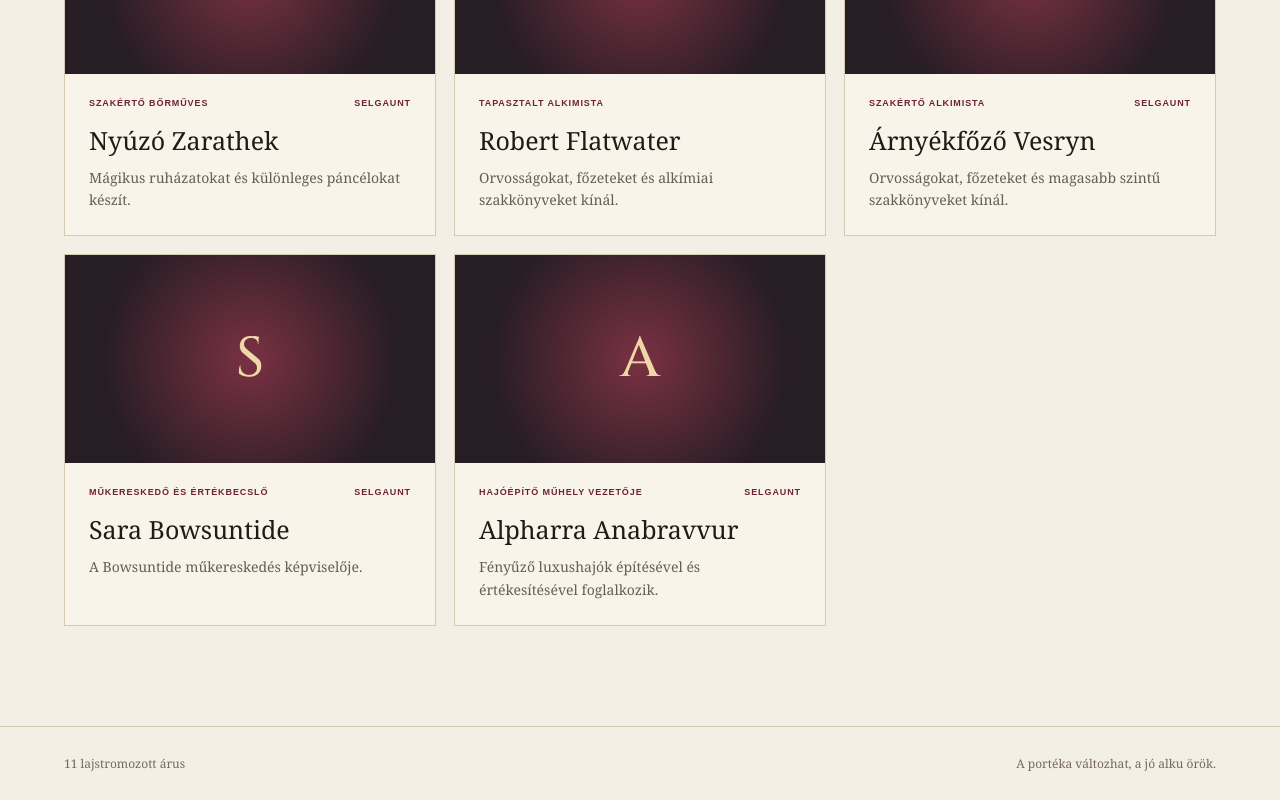
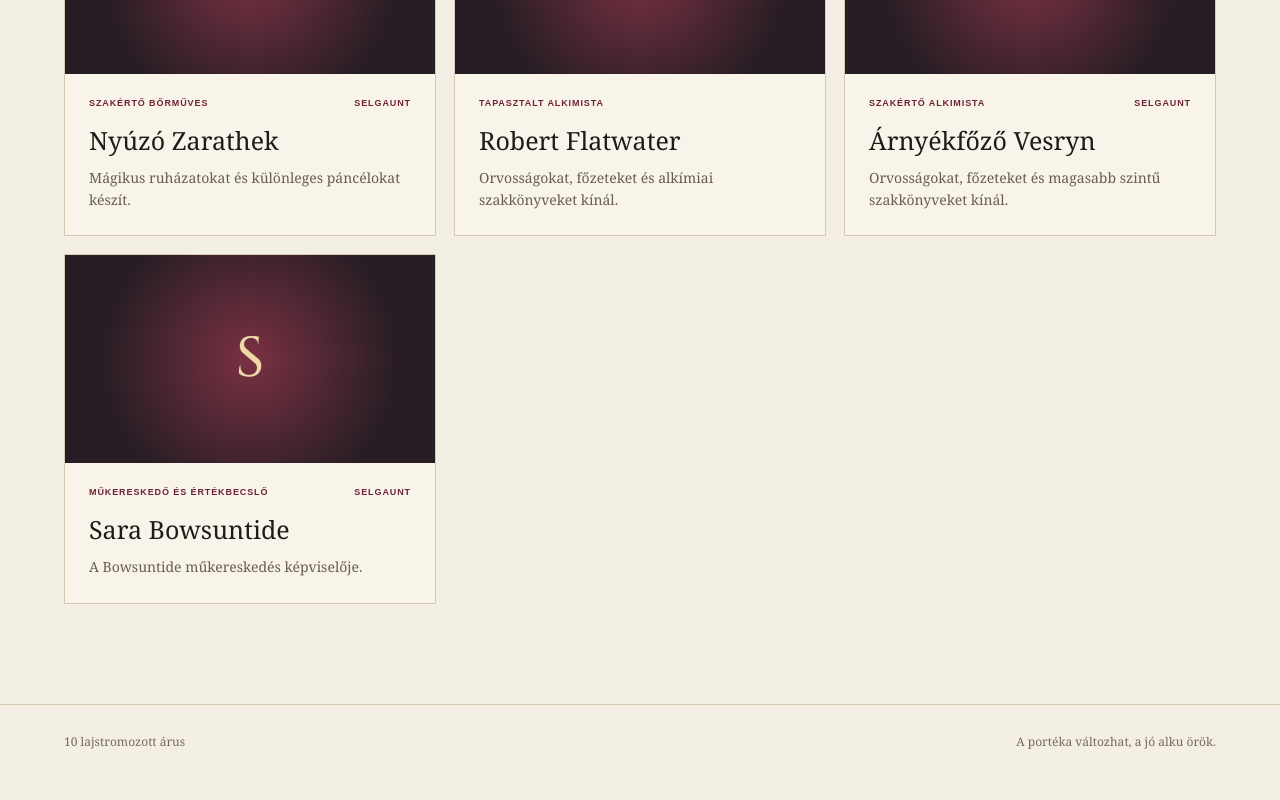
Before and after one commit to 90tszabotibor/Item-Catalog, a Next.js app: page / in a window 1280 px wide. Shown: the part 1578-2378 px from the top of the page. After the commit the page ends 2356 px from the top, so only its background shows below. Built offline with nearby package versions, Linux system fonts and the light colour scheme; no server answers.

Commit message:
Remove Alpharra merchant

```diff
--- a/app/merchant-data.ts
+++ b/app/merchant-data.ts
@@ -11,7 +11,6 @@ export const merchants: Merchant[] = [
   { slug:'robert-flatwater', hu:'Robert Flatwater', en:'Robert Flatwater', roleHu:'Tapasztalt alkimista', roleEn:'Experienced alchemist', location:'', noteHu:'Orvosságokat, főzeteket és alkímiai szakkönyveket kínál.', noteEn:'Offers medicines, potions, and alchemical manuals.', inventoryMode:'potions' },
   { slug:'arnyekfozo-vesryn', hu:'Árnyékfőző Vesryn', en:'Shadowbrewer Vesryn', roleHu:'Szakértő alkimista', roleEn:'Expert alchemist', location:'Selgaunt', noteHu:'Orvosságokat, főzeteket és magasabb szintű szakkönyveket kínál.', noteEn:'Offers medicines, potions, and advanced alchemical manuals.', inventoryMode:'potions' },
   { slug:'sara-bowsuntide', hu:'Sara Bowsuntide', en:'Sara Bowsuntide', roleHu:'Műkereskedő és értékbecslő', roleEn:'Art dealer and appraiser', location:'Selgaunt', noteHu:'A Bowsuntide műkereskedés képviselője.', noteEn:'Representative of the Bowsuntide art dealership.' },
-  { slug:'alpharra-anabravvur', hu:'Alpharra Anabravvur', en:'Alpharra Anabravvur', roleHu:'Hajóépítő műhely vezetője', roleEn:'Shipyard proprietor', location:'Selgaunt', noteHu:'Fényűző luxushajók építésével és értékesítésével foglalkozik.', noteEn:'Builds and sells lavish luxury ships.' },
 ];
 
 export const merchantBySlug = (slug: string) => merchants.find((merchant) => merchant.slug === slug);
```
